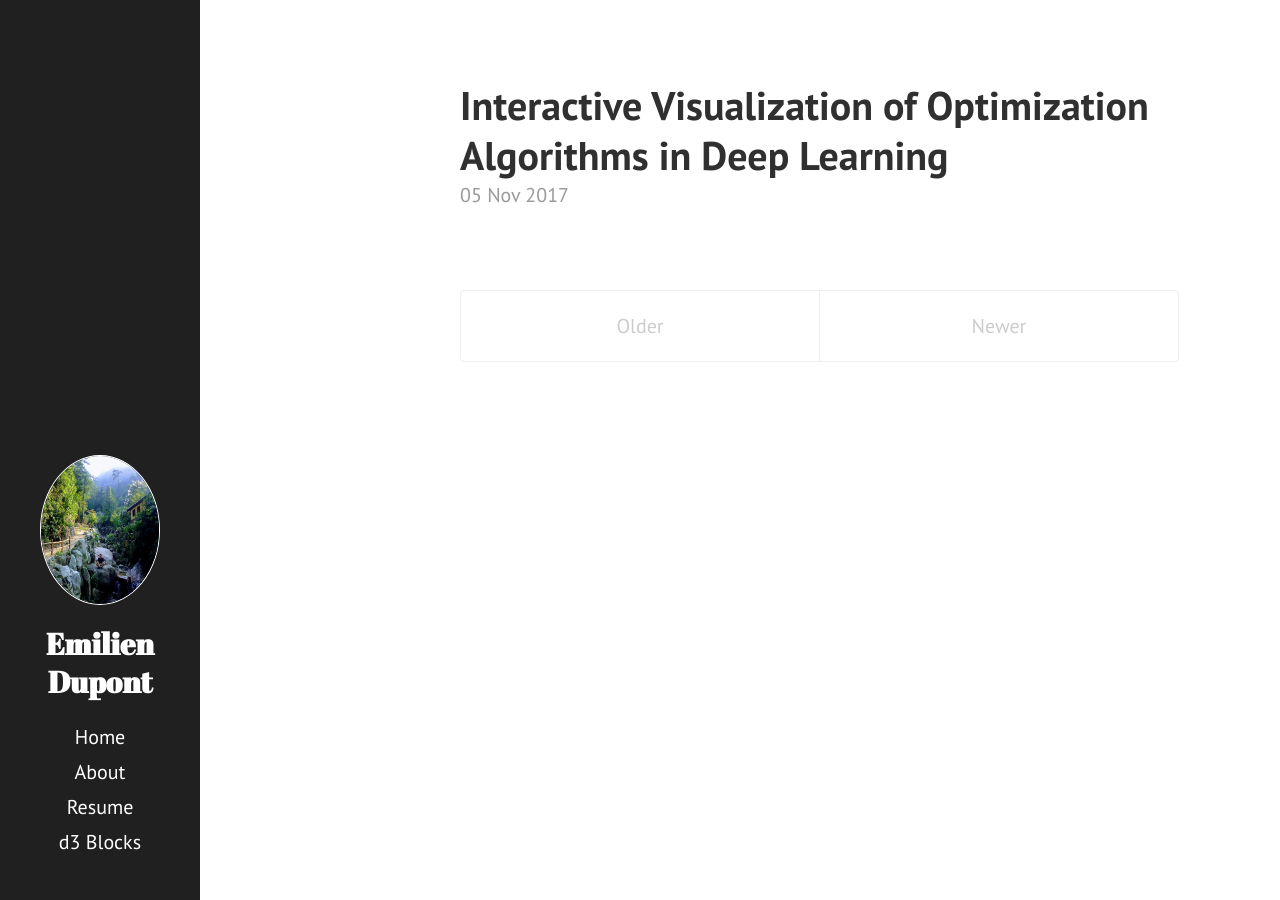
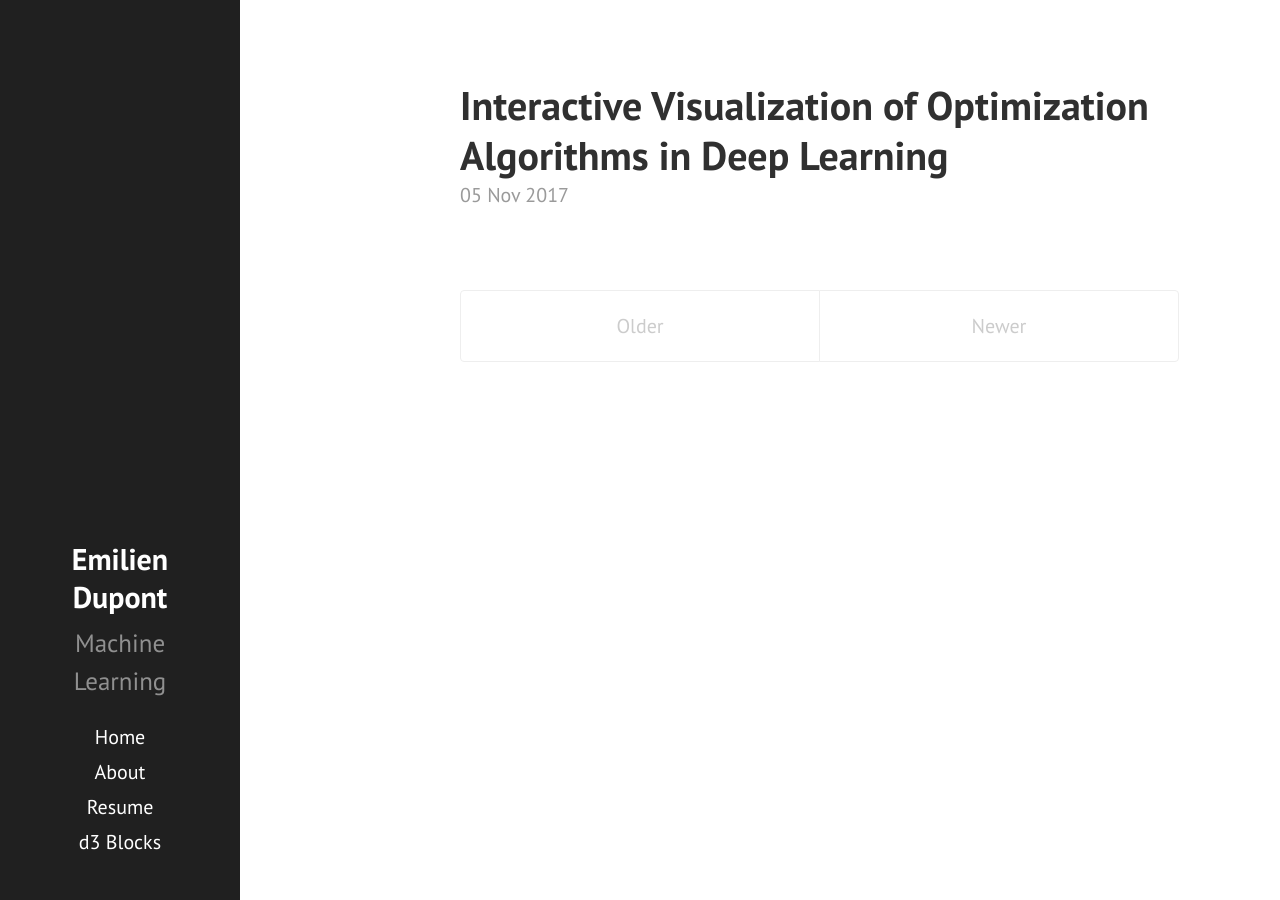
Before and after one commit to EmilienDupont/emiliendupont.github.io, a Jekyll site: the page built from index.html, in a window 1280 px wide. Built offline with Jekyll 4.4.1, drawn with Linux system fonts in a browser that asks for light colours; the list of posts is cut into pages by our own code.

Commit message:
:tropical_fish: minor style updates

```diff
--- a/_config.yml
+++ b/_config.yml
@@ -7,8 +7,8 @@ permalink:        pretty
 
 # Setup
 title:            Emilien Dupont
-tagline:
-description:
+tagline:          Machine Learning
+description:      Machine Learning
 url:              https://emiliendupont.github.io
 baseurl:
 paginate:         5
--- a/_includes/sidebar.html
+++ b/_includes/sidebar.html
@@ -1,12 +1,14 @@
 <div class="sidebar">
   <div class="container sidebar-sticky">
+    <!-- Uncomment to add picture
     <img src="{{ site.url }}/imgs/profile.jpg" style="align:center; width:150px; height:150px; border-radius: 50%; border:1px solid white">
+    -->
     <div class="sidebar-about">
-      <h1>
+      <h2> <!-- This was originally h1, but made font smaller with h2 -->
         <a href="{{ site.url }}">
           {{ site.title }}
         </a>
-      </h1>
+      </h2>
       <p class="lead">{{ site.description }}</p>
     </div>
 
--- a/public/css/hyde.css
+++ b/public/css/hyde.css
@@ -65,7 +65,7 @@ html {
     top: 0;
     left: 0;
     bottom: 0;
-    width: 10rem; // 18rem
+    width: 12rem; // 18rem
     text-align: left;
   }
 }
@@ -80,7 +80,7 @@ html {
   color: #fff;
   margin-top: 0;
   font-family: "Abril Fatface", serif;
-  font-size: 1.5rem; // 3.25
+  font-size: 3.25rem;
 }
 
 /* Sidebar nav */
```
